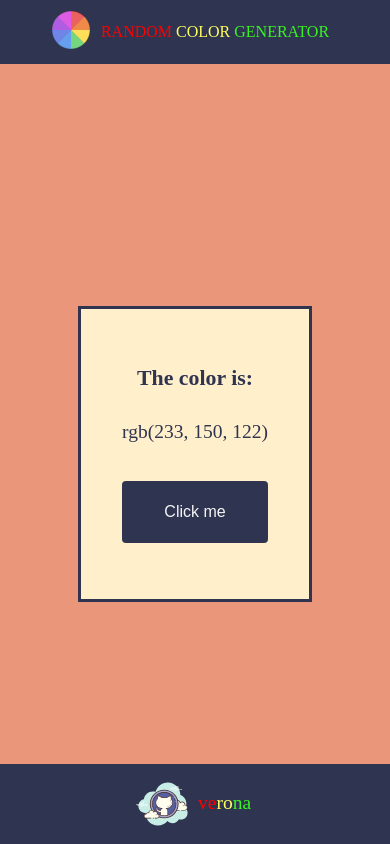
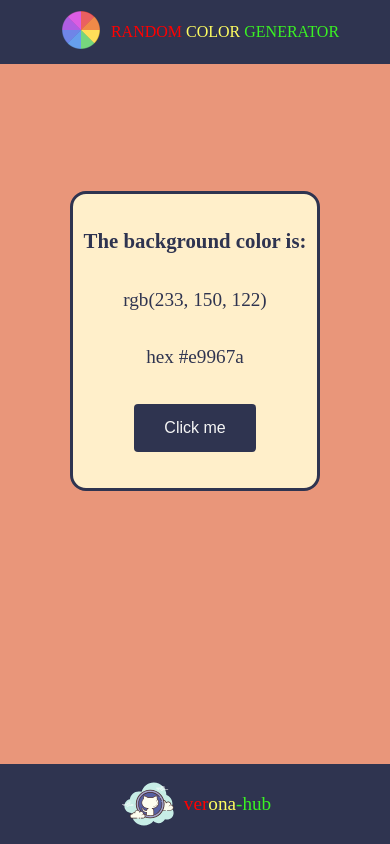
Before and after one commit to verona-hub/random-color-generator, a plain HTML site: page index.html in a window 390 px wide. Drawn offline with Linux system fonts and the light colour scheme.

Commit message:
- added hex text and hex value - css RESTART  - main-content reformatted

```diff
--- a/index.html
+++ b/index.html
@@ -15,7 +15,6 @@
 <body id="body">
   <header>
     <nav>
-      <a href="#">
       <div class="icon-wrapper">
         <img src="img/nav-icon.png" alt="color wheel logo">
       </div>
@@ -24,33 +23,33 @@
         <span class="color"> color </span>
         <span class="generator"> generator </span>
       </h1>
-      </a>
     </nav>
   </header>
 
   <main>
-    <div class="main-wrapper">
     <div class="main-content">
-        <h2> The color is: </h2>
-        <p id="rgb" class="rgb"> rgb&lpar;233, 150, 122&rpar; </p>
+      <h2> The background color is: </h2>
+      <p id="rgb"> rgb&lpar;233, 150, 122&rpar; </p>
+      <p id="hex_text"> hex <span id="hex_value">#e9967a</span> </p>
       <div class="btn-wrapper">
         <button id="button" class="btn" type="button" name="button"> Click me </button>
-        </div>
       </div>
     </div>
   </main>
 
   <footer>
-    <a href="https://github.com/verona-hub">
     <div class="footer-wrapper">
+      <a href="https://github.com/verona-hub/random-color-generator" target="_blank">
         <img class="github" src="img/icon-github.svg" alt="github icon">
+        <div class="footer-text-wrapper">
           <p>
-          <span class="ve">ve</span>
-          <span class="ro">ro</span>
-          <span class="na">na</span>
+            <span class="ver">ver</span>
+            <span class="ona">ona</span>
+            <span class="hub">-hub</span>
           </p>
         </div>
       </a>
+    </div>
   </footer>
 
   <script src="script.js"></script>
--- a/script.js
+++ b/script.js
@@ -2,6 +2,8 @@
 const button = document.getElementById('button');
 const body = document.getElementById('body');
 const rgbText = document.getElementById('rgb');
+const hexText = document.getElementById('hex_text');
+const hexValue = document.getElementById('hex_value');
 
 // Main function that generates a random color, changes the background into it and displays the Rgb value on screen
 const randomColor = () => {
@@ -12,8 +14,9 @@ const randomColor = () => {
   // Setting the background color to be the randomly generated number
   body.style.backgroundColor = randomColorGen;
 
-  // Display that color inside the rgbText paragraph
+  // Display the color value in rgb and hex
   rgbText.innerHTML = body.style.backgroundColor;
+  hexValue.innerHTML = randomColorGen;
 }
 
 // The main functions fires on button click
@@ -26,5 +29,6 @@ document.addEventListener('keydown', event => {
   }
 });
 
-// Window prompt appears to copy color value after clicking the rgb text
-rgbText.addEventListener('click', () => window.prompt("If you want to copy the value to clipboard: press CTRL+C, then ENTER", rgbText.textContent));
+// Creates a window prompt to copy color value after clicking the rgb/hex text
+rgbText.addEventListener('click', () => window.prompt("If you want to copy the RGB value to clipboard: press CTRL+C, then ENTER", rgbText.textContent));
+hexText.addEventListener('click', () => window.prompt("If you want to copy the HEX value to clipboard: press CTRL+C, then ENTER", hexValue.textContent));
--- a/style.css
+++ b/style.css
@@ -1,7 +1,3 @@
-.device:root {
-  font-size: 16px;
-}
-
 * {
   -webkit-box-sizing: border-box;
   box-sizing: border-box;
@@ -20,60 +16,60 @@ html {
      ██    ██       ██    ██      ██
 ███████    ██       ██    ███████ ███████
 */
+:root {
+  --blue: rgb(47, 52, 80);
+}
+
 body {
   background-color: rgb(233, 150, 122);
-  color: rgb(47, 52, 80);
+  color: var(--blue);
 }
 
 header,
 footer {
-  background-color: rgb(47, 52, 80);
-}
-
-.main-content {
-  background-color: #F1F1E6;
-  background-color: #FFEFCA;
-  border: 4px solid rgb(47, 52, 80);
+  background-color: var(--blue);
 }
 
 .random,
-.ve {
+.ver {
   color: rgb(255, 0, 0);
 }
 
 .color,
-.ro {
+.ona {
   color: rgb(255, 254, 96);
 }
 
 .generator,
-.na {
+.hub {
   color: rgb(58, 242, 35);
 }
 
 h1 {
   font-size: 2rem;
   font-weight: 300;
+  text-transform: uppercase;
 }
 
 h2 {
-  font-size: 2.6vw;
+  font-size: 1.8rem;
 }
 
-p.rgb {
-  padding: 0 0 10px;
+.main-content {
+  background-color: #FFEFCA;
+  border: 4px solid var(--blue);
+  border-radius: 16px;
 }
 
-p.rgb,
-footer p {
-  font-size: 2vw;
+p {
+  font-size: 1.6rem;
 }
 
 .btn {
-  background-color: rgb(47, 52, 80);
-  border: 2px solid rgb(47, 52, 80);
+  background-color: var(--blue);
+  border: none;
   color: whitesmoke;
-  font-size: 1.4vw;
+  font-size: 1.3rem;
 }
 
 /*
@@ -83,7 +79,7 @@ footer p {
 ██  ██  ██ ██   ██ ██ ██  ██ ██
 ██      ██ ██   ██ ██ ██   ████
 */
-nav a {
+nav {
   -webkit-box-align: center;
   -ms-flex-align: center;
   align-items: center;
@@ -105,54 +101,31 @@ nav img {
   margin: 5px 5px 0 10px;
 }
 
-h1 {
-  padding: 0 20px 0 0;
-  text-transform: uppercase;
-}
-
 main {
-  -webkit-box-align: center;
-  -ms-flex-align: center;
-  align-items: center;
-  display: -webkit-box;
-  display: -ms-flexbox;
-  display: flex;
-  -webkit-box-pack: center;
-  -ms-flex-pack: center;
-  justify-content: center;
+  height: 100%;
 }
 
 .main-content {
-  -webkit-box-align: center;
-  -ms-flex-align: center;
-  align-items: center;
-  display: -webkit-box;
-  height: 40vh;
-  display: -ms-flexbox;
   display: flex;
-  -webkit-box-orient: vertical;
-  -webkit-box-direction: normal;
-  -ms-flex-direction: column;
   flex-direction: column;
-  -webkit-box-pack: center;
-  -ms-flex-pack: center;
-  justify-content: center;
-  width: 30vw;
+  height: 300px;
+  justify-content: space-evenly;
+  margin: 0 auto;
+  position: relative;
+  top: 20vh;
+  width: 400px;
 }
 
-h2 {
-  margin: 2vw 0;
-}
-
-.btn-wrapper {
-  margin: 2vw auto 2.5vw;
+main p {
+  margin: 0 auto;
+  width: max-content;
 }
 
 .btn {
   border-radius: 4px;
   cursor: pointer;
-  margin-top: 0;
-  padding: 10px;
+  font-size: 1.3rem;
+  padding: 15px 30px;
 }
 
 .btn:hover:active {
@@ -168,49 +141,27 @@ h2 {
 ██      ██    ██ ██    ██    ██    ██      ██   ██
 ██       ██████   ██████     ██    ███████ ██   ██
 */
-footer,
-.footer-wrapper,
-footer p {
-  -webkit-box-align: center;
-  -ms-flex-align: center;
-  align-items: center;
-  display: -webkit-box;
-  display: -ms-flexbox;
-  display: flex;
-  -webkit-box-pack: center;
-  -ms-flex-pack: center;
-  justify-content: center;
-}
-
 footer {
   bottom: 0;
-  overflow: hidden;
   position: absolute;
   width: 100%;
 }
 
-.footer-wrapper {
+footer a {
+  align-items: center;
+  display: inline-flex;
+  justify-content: center;
   padding: 10px;
-}
-
-footer a {
-  display: block;
-  margin: 0 auto;
   text-decoration: none;
 }
 
 .footer-wrapper img {
-  height: 60px;
-  margin-right: 5px;
   width: 60px;
 }
 
-footer p {
-  margin: 0 1.5vw 0.4vw 0;
-}
-
-footer span {
-  margin-right: 2px;
+.footer-text-wrapper p {
+  display: flex;
+  margin-left: 5px;
 }
 
 /*
@@ -221,30 +172,8 @@ footer span {
 ██      ██ ███████ ██████  ██ ██   ██
 */
 @media screen and (min-width: 1301px) {
-  body {
-    height: 100vh;
-  }
-
-  .main-wrapper {
-    -webkit-box-align: center;
-    -ms-flex-align: center;
-    align-items: center;
-    display: -webkit-box;
-    display: -ms-flexbox;
-    display: flex;
-    height: 80vh;
-    -webkit-box-pack: center;
-    -ms-flex-pack: center;
-    justify-content: center;
-  }
-
-  h1 {
-    margin-right: 30px;
-  }
-
   .btn-wrapper:hover .btn {
     background-color: rgba(55, 62, 107, 0.9);
-    color: whitesmoke;
   }
 }
 
@@ -257,71 +186,21 @@ footer span {
 */
 @media screen and (max-width: 1300px) {
   .main-content {
-    border: 5px solid rgb(47, 52, 80);
-    padding: 20px;
-  }
-
-  .btn {
-    font-size: 1rem;
-    padding: 20px 40px;
+    border: 5px solid var(--blue);
   }
 }
 
 @media screen and (max-width: 1300px) and (orientation: portrait) {
-  .main-wrapper {
-    -webkit-box-align: center;
-    -ms-flex-align: center;
-    align-items: center;
-    display: -webkit-box;
-    display: -ms-flexbox;
-    display: flex;
-    height: 100vw;
-    -webkit-box-pack: center;
-    -ms-flex-pack: center;
-    justify-content: center;
-  }
-
-  .main-content {
-    height: 30vh;
-    width: 50vw;
-  }
-
   h1 {
     font-size: 1.6rem;
   }
 
-  h2 {
-    font-size: 3.6vw;
-  }
-
-  p,
-  footer p {
-    font-size: 3vw;
+  p {
+    font-size: 1.6rem;
   }
 }
 
-@media screen and (max-width: 1300px) and (orientation: landscape) {
-  .main-wrapper {
-    -webkit-box-align: center;
-    -ms-flex-align: center;
-    align-items: center;
-    display: -webkit-box;
-    display: -ms-flexbox;
-    display: flex;
-    height: 60vw;
-    -webkit-box-pack: center;
-    -ms-flex-pack: center;
-    justify-content: center;
-  }
-
-  .main-content {
-    width: 40vw;
-  }
-
-  .footer-wrapper {
-    padding: 0;
-  }
-}
+@media screen and (max-width: 1300px) and (orientation: landscape) {}
 
 /*
  ██      ██████       ██████       ██████      ██████  ██   ██
@@ -330,42 +209,23 @@ footer span {
  ██     ████  ██     ████  ██     ████  ██     ██       ██ ██
  ██      ██████       ██████       ██████      ██      ██   ██
 */
-@media screen and (max-width: 1001px) {
-  h2 {
-    margin-top: 20px;
-  }
-
-  .rgb {
-    margin: 10px;
-    padding: 10px;
-  }
-
-  .btn {
-    margin: 10px;
-  }
-}
-
-@media screen and (max-width: 1001px) and (orientation: portrait) {
-  .main-wrapper {
-    height: 70vh;
-  }
-}
-
-@media screen and (max-width: 1001px) and (orientation: landscape) {
-  main {
-    height: 85%;
-  }
-
-  .main-content {
-    height: 70vh;
-  }
-}
-
-@media screen and (max-height: 700px) and (max-width: 1000px) and (orientation: landscape) {
+@media screen and (max-width: 1100px) and (orientation: lanscape) {
   footer {
     position: relative;
   }
 }
+
+@media screen and (max-width: 1001px) {}
+
+@media screen and (max-width: 1001px) and (orientation: portrait) {
+  .main-content {
+    top: 15vh;
+  }
+}
+
+@media screen and (max-width: 1001px) and (orientation: landscape) {}
+
+@media screen and (max-height: 700px) and (max-width: 1000px) and (orientation: landscape) {}
 
 /*
  ██████  ██   ██  ██████      ██████  ██   ██
@@ -375,16 +235,6 @@ footer span {
  ██████       ██  ██████      ██      ██   ██
 */
 @media screen and (max-width: 640px) and (orientation: portrait) {
-  body {
-    display: flex;
-    flex-direction: column;
-    height: 100vh;
-  }
-
-  main {
-    flex: 1 0 auto;
-  }
-
   .footer-wrapper img {
     height: 60px;
   }
@@ -393,7 +243,7 @@ footer span {
 @media screen and (max-width: 700px) and (orientation: landscape) {
   .btn {
     font-size: 1rem;
-    padding: 10px 60px;
+    padding: 10px 40px;
   }
 }
 
@@ -414,44 +264,21 @@ footer span {
     margin: 0;
   }
 
-  .main-wrapper {
-    height: 75vh;
-  }
-
   .main-content {
-    border: 3px solid rgb(47, 52, 80);
-    height: 35vh;
-    padding: 10px;
-    width: 60vw;
+    border: 3px solid var(--blue);
+    width: 250px;
   }
 
   .btn {
     font-size: 1rem;
-    margin: 10px 0;
-    padding: 20px 40px;
-  }
-
-  .footer-wrapper {
-    padding: 10px 0;
   }
 
   h2 {
-    font-size: 5.6vw;
-    margin: 20px 10px 10px;
+    font-size: 1.3rem;
   }
 
-  p.rgb {
-    margin: 10px;
-    padding: 10px;
-  }
-
-  p.rgb,
-  footer p {
-    font-size: 5vw;
-  }
-
-  footer span {
-    margin: 0;
+  p {
+    font-size: 1.2rem;
   }
 }
 
@@ -463,38 +290,8 @@ footer span {
 ██████         ██        ██████      ██      ██   ██
 */
 @media screen and (max-width: 370px) {
-  .main-wrapper {
-    height: 75vh;
-  }
-
-  .main-content {
-    height: 35vh;
-    width: 65vw;
-  }
-
-  .footer-wrapper {
-    padding: 3vw 5vw 3vw 0;
-  }
-
   .btn {
-    padding: 10px;
-  }
-
-  html {
-    height: 100%;
-  }
-
-  body {
-    -moz-box-sizing: border-box;
-    box-sizing: border-box;
-    position: relative;
-    min-height: 100%;
-  }
-
-  .footer-wrapper {}
-
-  footer {
-    position: static;
+    padding: 15px 40px;
   }
 
   footer p {
```
Lines whose indentation alone changed are shown as unchanged.
